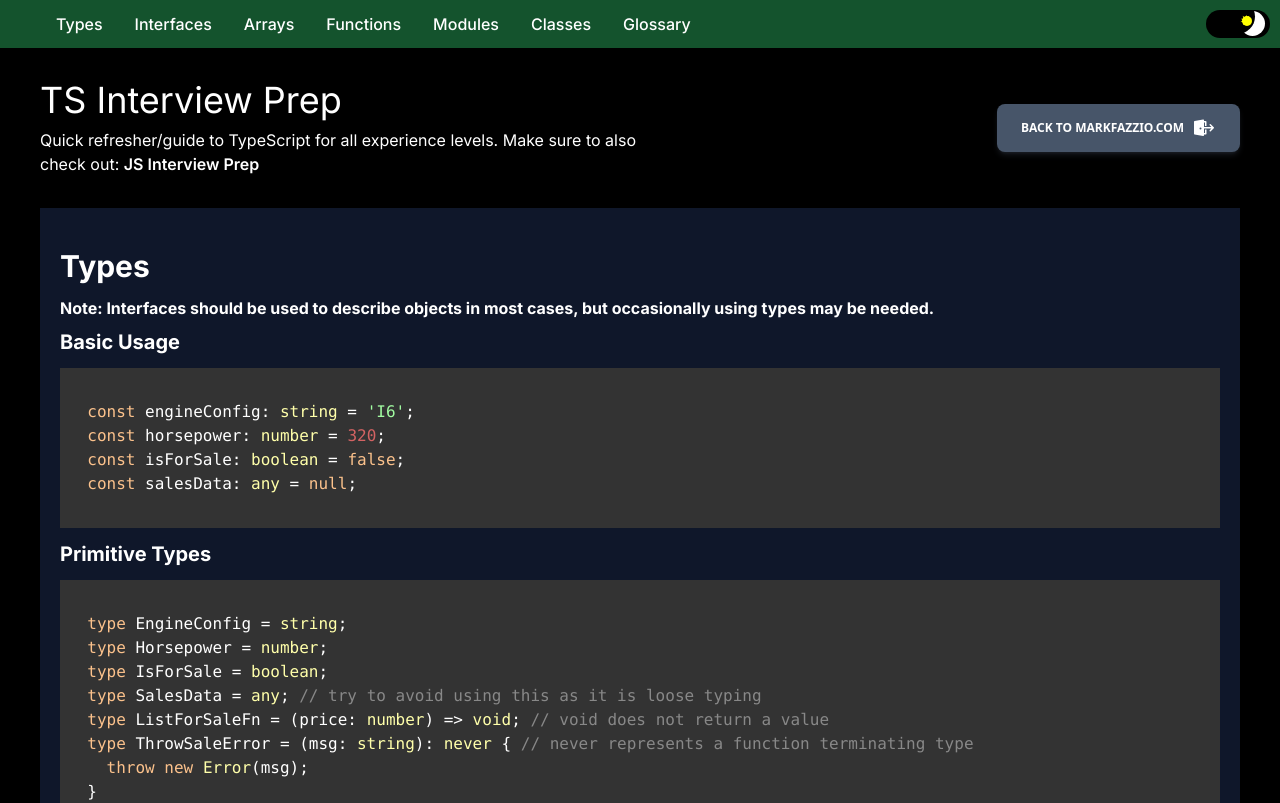
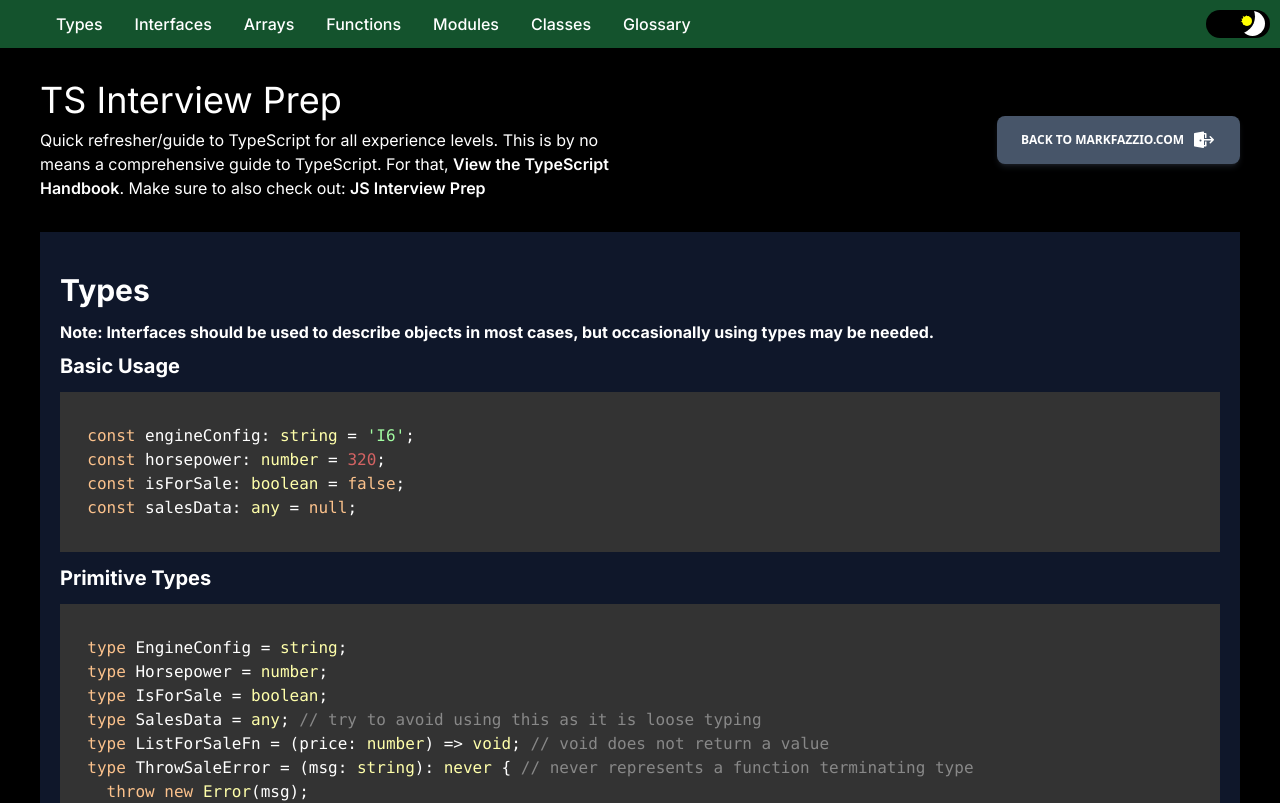
Before and after one commit to markfazzio/ts-interview-prep, a Next.js app: page / in a window 1280 px wide. Shown: the top 803 px of the page. Built offline with nearby package versions, Linux system fonts and the light colour scheme.

Commit message:
more updates

```diff
--- a/src/app/layout.tsx
+++ b/src/app/layout.tsx
@@ -8,7 +8,7 @@ const inter = Inter({ subsets: ["latin"] });
 
 export const metadata: Metadata = {
   title: "TS Interview Prep - By Mark Fazzio",
-  description: "Be prepared with this quick refresher",
+  description: "Quick TypeScript refresher cheat sheet",
 };
 
 export default function RootLayout({
--- a/src/components/PageHeader.tsx
+++ b/src/components/PageHeader.tsx
@@ -6,8 +6,16 @@ export const PageHeader = () => {
       <div className="course-meta mb-6 sm:mb-0">
         <h1 className="text-4xl mb-2">TS Interview Prep</h1>
         <p>
-          Quick refresher/guide to TypeScript for all experience levels. Make
-          sure to also check out:{" "}
+          Quick refresher/guide to TypeScript for all experience levels. This is
+          by no means a comprehensive guide to TypeScript. For that,{" "}
+          <a
+            className="hover:underline font-semibold"
+            href="https://www.typescriptlang.org/docs/handbook"
+            target="_blank"
+          >
+            View the TypeScript Handbook
+          </a>
+          . Make sure to also check out:{" "}
           <a
             className="hover:underline font-semibold"
             href="https://js-interview-prep.vercel.app"
--- a/src/json/glossary-data.json
+++ b/src/json/glossary-data.json
@@ -8,6 +8,10 @@
     "definition": "Any file containing a top-level import or export, executed within their own scope, instead of the global scope"
   },
   {
+    "term": "Namespaces",
+    "definition": "Refers to internal modules"
+  },
+  {
     "term": "Primitives",
     "definition": "The 3 main primitive value types are string, number, and boolean"
   }
```
